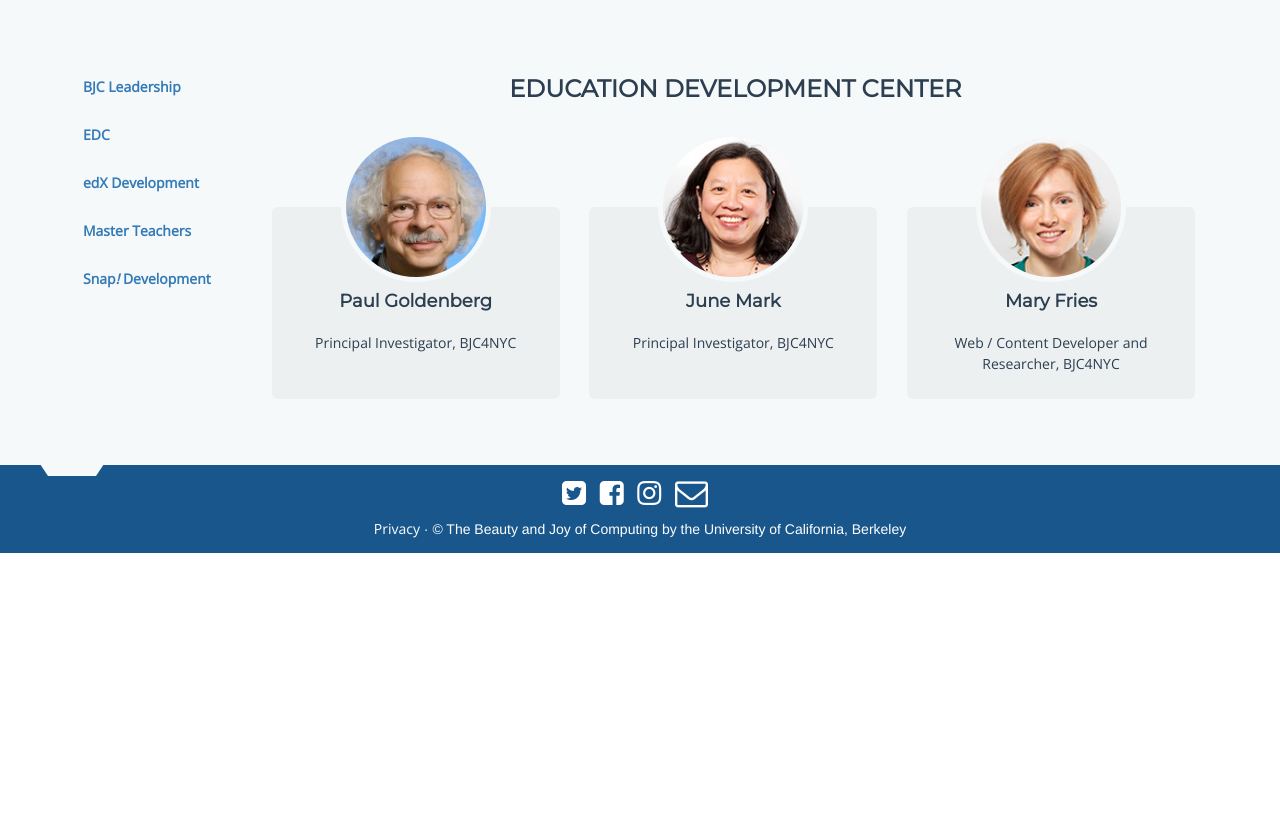
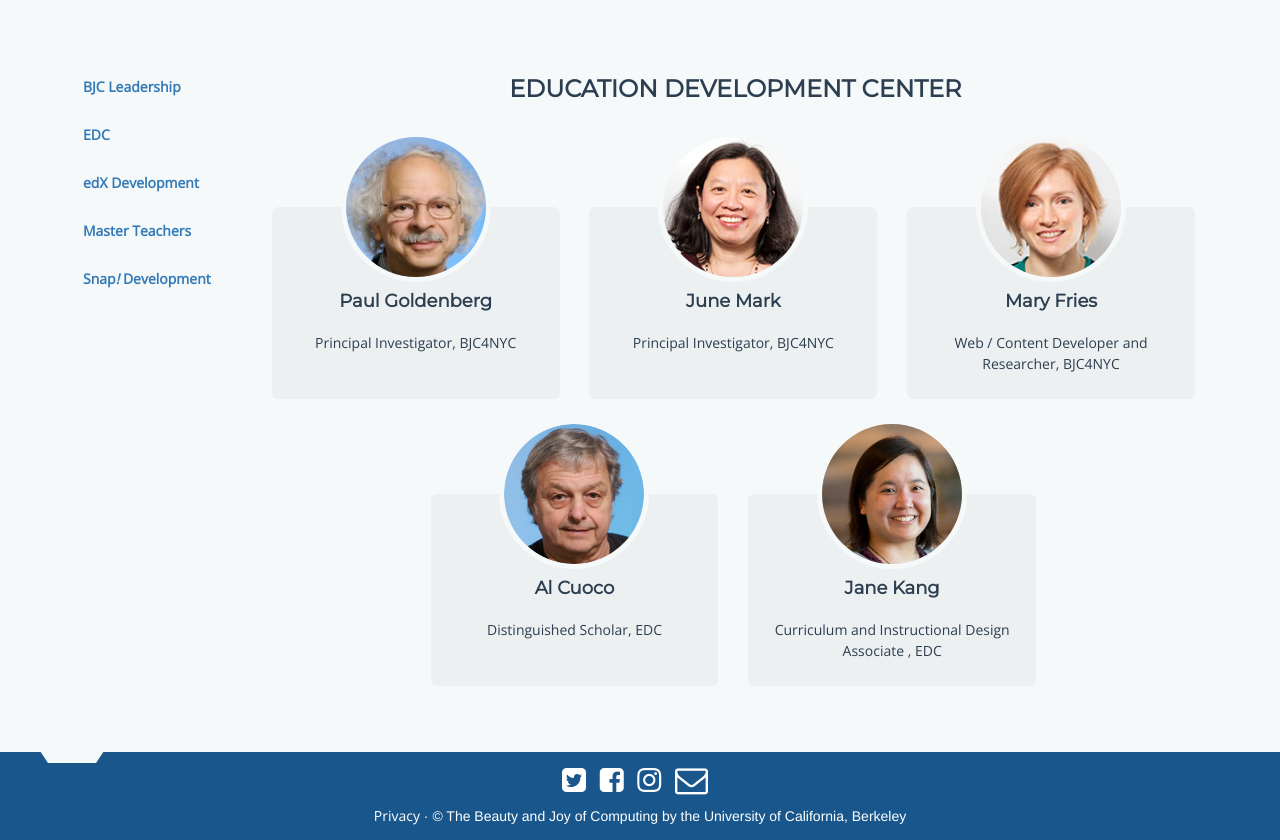
Before and after one commit to beautyjoy/beautyjoy.github.io, a Jekyll site: the page built from team/edc.html, in a window 1280 px wide and 1246 px high. Shown: the part 406-1246 px from the top of the window. Built offline with Jekyll 4.4.1, drawn with Linux system fonts in a browser that asks for light colours.

Commit message:
Added Al and Jane

```diff
--- a/_data/people/edc.yml
+++ b/_data/people/edc.yml
@@ -8,3 +8,9 @@
 - name: Mary Fries
   image: mary-fries.jpg
   description: Web / Content Developer and Researcher, BJC4NYC
+- name: Al Cuoco
+  image: al-cuoco.png
+  description: Distinguished Scholar, EDC
+- name: Jane Kang
+  image: jane-kang.jpg
+  description: Curriculum and Instructional Design Associate , EDC
```
